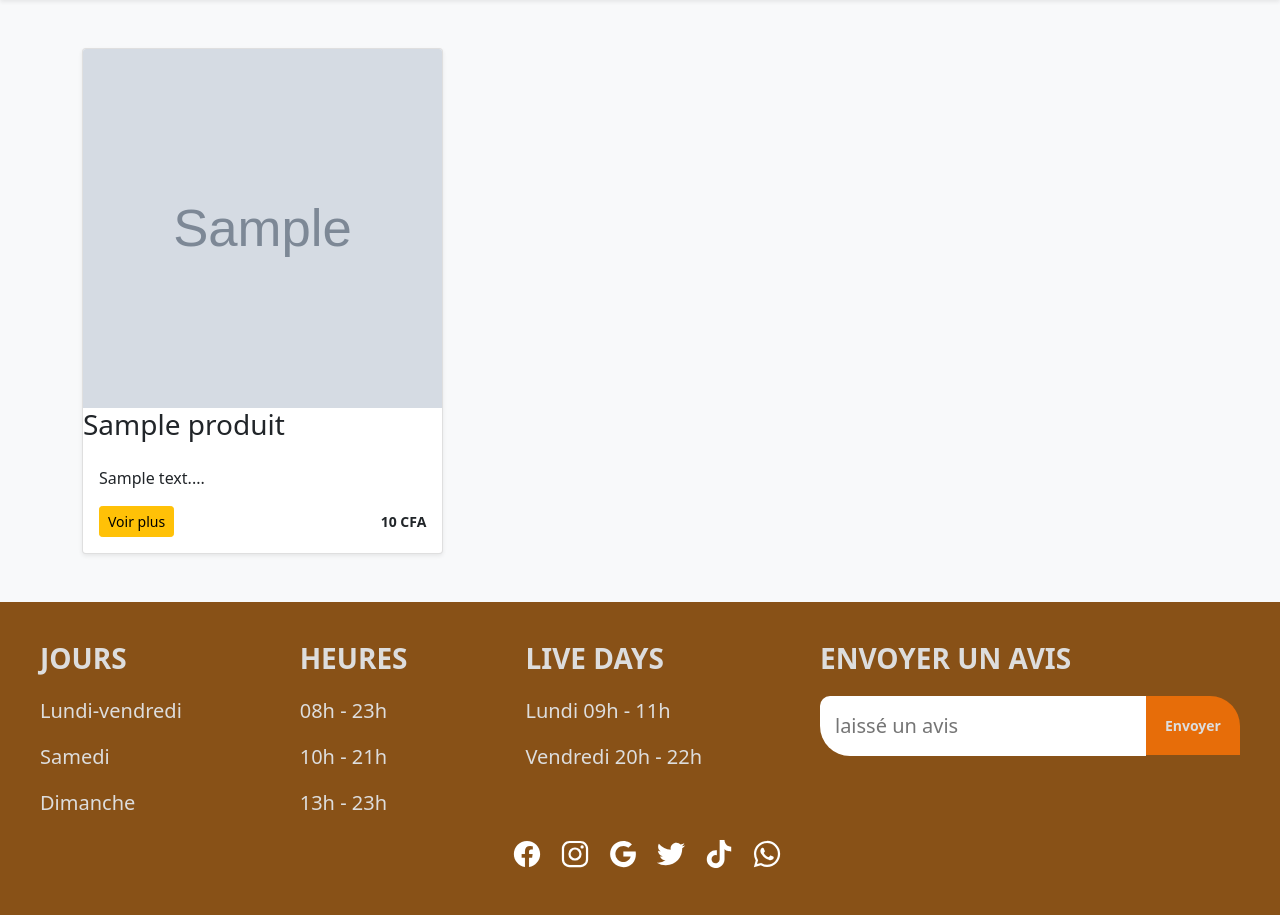
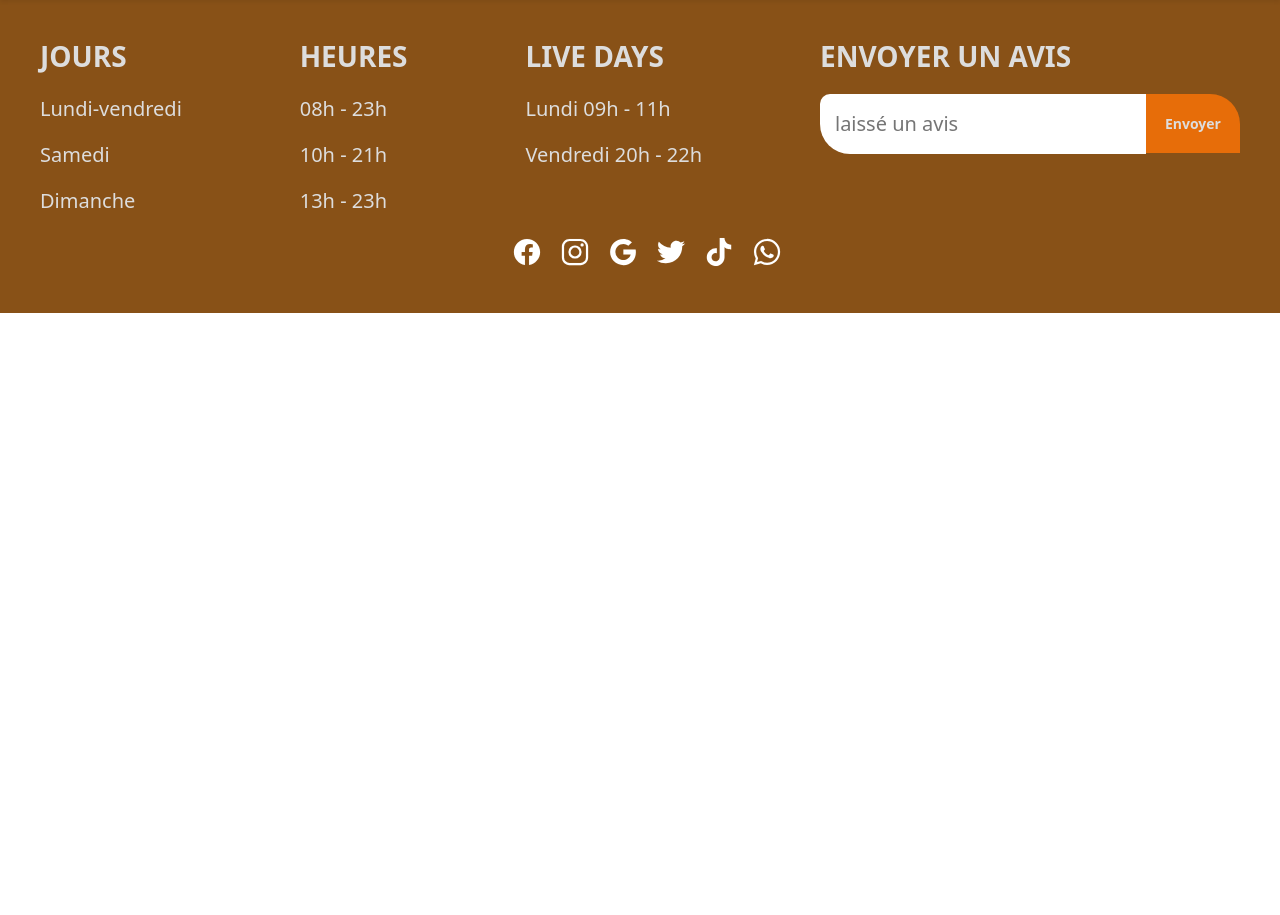
Before and after one commit to jerome-byte/Boutique-en-ligne, a PHP site: page / in a window 1280 px wide. Shown: the part 56-971 px from the top of the page. After the commit the page ends 369 px from the top, so only its background shows below. Run offline with PHP 8.4, Linux system fonts and the light colour scheme; tables that the repository leaves empty or names only in its code hold one stand-in row (values such as "Sample post"); grey boxes marked "Sample" are stand-in pictures; some libraries are stand-ins or nearby versions.

Commit message:
correction de index.php

```diff
--- a/index.php
+++ b/index.php
@@ -20,7 +20,6 @@ $Produits = afficher();
     <meta name="author" content="Mark Otto, Jacob Thornton, and Bootstrap contributors">
     <meta name="generator" content="Hugo 0.80.0">
     <title>Boutique</title>
-
       <script src="https://unpkg.com/ionicons@5.4.0/dist/ionicons.js"></script>
     <link href="https://cdn.jsdelivr.net/npm/bootstrap@5.0.0-beta2/dist/css/bootstrap.min.css" rel="stylesheet" integrity="sha384-BmbxuPwQa2lc/FVzBcNJ7UAyJxM6wuqIj61tLrc4wSX0szH/Ev+nYRRuWlolflfl" crossorigin="anonymous">
 
@@ -29,28 +28,9 @@ $Produits = afficher();
 
 <style>
 
-.image-produit-fixe {
-    /* Définit une hauteur de 100% par rapport à la largeur, créant un conteneur carré (Ratio 1:1) */
-    width: 100%;
-    padding-top: 100%;
-    position: relative;
-    overflow: hidden;
-
-}
-
-.image-produit-fixe img {
-    position: absolute;
-    top: 0;
-    left: 0;
-    width: 100%;
-    height: 100%;
-    /* La clé : redimensionne l'image pour remplir le conteneur et la rogne si nécessaire */
-    object-fit: cover;
-}
-
-
   header{
     background-color: purple;
+
   }
   .bd-placeholder-img {
     font-size: 1.125rem;
@@ -81,7 +61,6 @@ $Produits = afficher();
    font-size: 20px;
 
 }
-
 
 .footer h3{
     text-transform: uppercase;
@@ -142,6 +121,19 @@ $Produits = afficher();
 
 <header >
   <div class="collapse bg-grey" id="navbarHeader">
+    <div class="container">
+      <div class="row">
+        <div class="col-sm-8 col-md-7 py-4">
+          <h4 class="text-white">About</h4>
+          <p class="text-white">Add some information about the album below, the author, or any other background context. Make it a few sentences long so folks can pick up some informative tidbits. Then, link them off to some social networking sites or contact information.</p>
+        </div>
+        <div class="col-sm-4 offset-md-1 py-4">
+          <ul class="list-unstyled">
+            <li><a href="login.php" class="text-white">Se connecter</a></li>
+          </ul>
+        </div>
+      </div>
+    </div>
   </div>
   <div class="navbar navbar-dark bg-grey shadow-sm">
     <div class="container">
@@ -156,41 +148,6 @@ $Produits = afficher();
 </header>
 
 <main>
-
-  <div class="album py-5 bg-light">
-    <div class="container">
-
-      <div class="row row-cols-1 row-cols-sm-2 row-cols-md-3 g-3">
-
-      <?php foreach($Produits as $produit): ?>
-        <div class="col">
-          <div class="card shadow-sm">
-
-            <div class="image-produit-fixe">
-                <img src="<?= $produit->image ?>"
-                     alt="<?= $produit->nom ?>"
-                     class="card-img-top"> </div>
-            <h3><?= $produit->nom ?></h3>
-
-            <div class="card-body">
-               <p class="card-text"><?= substr($produit->description, 0, 160); ?>...</p>
-              <div class="d-flex justify-content-between align-items-center">
-                <div class="btn-group">
-                  <a href="produit.php?pdt=<?= $produit->id ?>"><button type="button" class="btn btn-sm btn-warning">Voir plus</button></a>
-                </div>
-                <small class="text" style="font-weight: bold;"><?= $produit->prix ?> CFA</small>
-              </div>
-            </div>
-          </div>
-        </div>
-      <?php endforeach; ?>
-
-
-      </div>
-    </div>
-  </div>
-
-</main>
 
 <section id="footer">
   <div class="footer">
```
Lines whose indentation alone changed are shown as unchanged.
